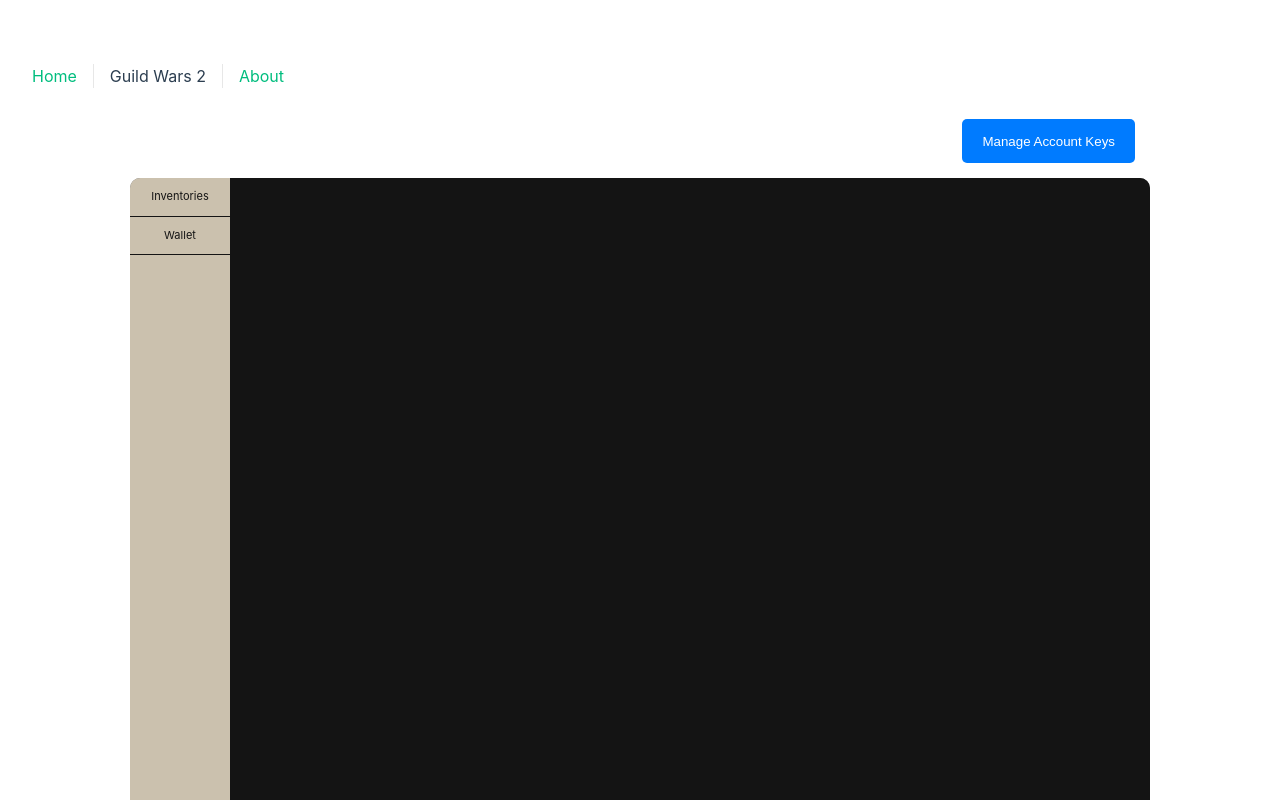
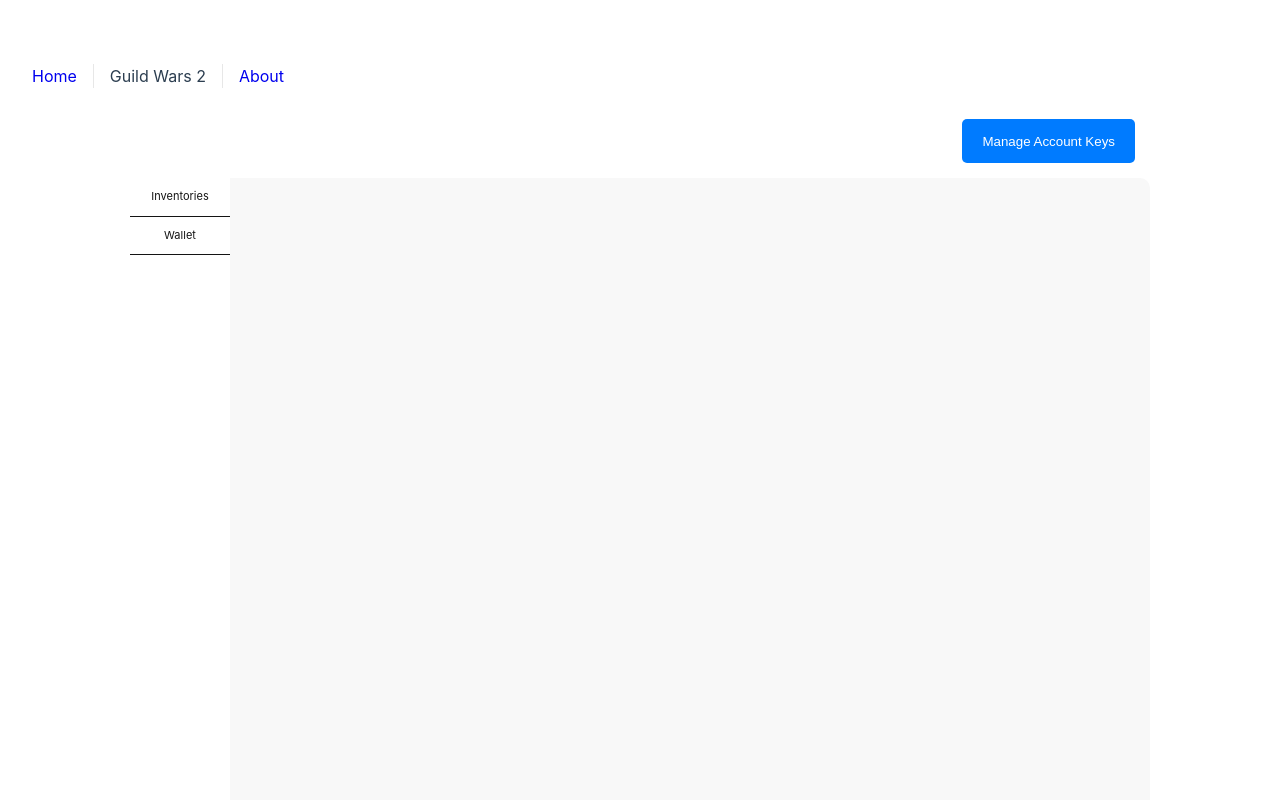
Before and after one commit to LizBrown-5280/gw2-uga, a Vue app: page /gw2Home in a window 1280 px wide. Shown: the top 800 px of the page. Built offline with nearby package versions, Linux system fonts and the light colour scheme.

Commit message:
updated css

```diff
--- a/src/assets/base.css
+++ b/src/assets/base.css
@@ -4,11 +4,17 @@
   --vt-c-white-soft: #f8f8f8;
   --vt-c-white-mute: #f2f2f2;
 
-  --vt-c-black: #181818;
-  --vt-c-black-soft: #222222;
-  --vt-c-black-mute: #282828;
+  --gw2-c-black-just-off: hsl(0, 0%, 5%);
+  --gw2-c-black-soft: hsl(0, 0%, 11%);
+  --gw2-c-black-mute: hsl(0, 0%, 20%);
 
   --vt-c-indigo: #2c3e50;
+
+  --gw2-c-green: hsla(160, 100%, 37%, 1);
+  --gw2-c-white: hsla(0, 0%, 100%, 1);
+  --gw2-c-black: hsla(0, 0%, 0%, 1);
+  --gw2-c-sand: hsl(28, 19%, 85%);
+  --gw2-c-sand-dark: hsl(28, 10%, 18%);
 
   --vt-c-divider-light-1: rgba(60, 60, 60, 0.29);
   --vt-c-divider-light-2: rgba(60, 60, 60, 0.12);
@@ -25,6 +31,7 @@
 :root {
   --color-background: var(--vt-c-white);
   --color-background-soft: var(--vt-c-white-soft);
+  --color-background-soft-2: hsla(39, 22%, 74%, 1);
   --color-background-mute: var(--vt-c-white-mute);
 
   --color-border: var(--vt-c-divider-light-2);
@@ -38,15 +45,17 @@
 
 @media (prefers-color-scheme: dark) {
   :root {
-    --color-background: var(--vt-c-black);
-    --color-background-soft: var(--vt-c-black-soft);
-    --color-background-mute: var(--vt-c-black-mute);
+    --color-background: var(--gw2-c-black-just-off);
+    --color-background-soft: var(--gw2-c-black-soft);
+    --color-background-mute: var(--gw2-c-black-mute);
+    --color-background-sand: var(--gw2-c-sand);
+    --color-background-sand-dark: var(--gw2-c-sand-dark);
 
     --color-border: var(--vt-c-divider-dark-2);
     --color-border-hover: var(--vt-c-divider-dark-1);
 
     --color-heading: var(--vt-c-text-dark-1);
-    --color-text: var(--vt-c-text-dark-2);
+    --color-text: var(---gw2-c-sand);
   }
 }
 
--- a/src/assets/main.css
+++ b/src/assets/main.css
@@ -7,10 +7,8 @@
   font-weight: normal;
 }
 
-a,
-.green {
+a {
   text-decoration: none;
-  color: hsla(160, 100%, 37%, 1);
   transition: 0.4s;
   padding: 3px;
 }
@@ -27,6 +25,12 @@ a,
   }
 }
 
+ul {
+  list-style-type: none;
+  text-align: left;
+  padding: 0px;
+}
+
 @media (hover: hover) {
   a:hover {
     background-color: hsla(160, 100%, 37%, 0.2);
--- a/src/components/gw2/GW2Main.vue
+++ b/src/components/gw2/GW2Main.vue
@@ -10,9 +10,7 @@
   </main>
 </template>
 
-<script lang="ts">
-export default {}
-</script>
+<script setup lang="ts"></script>
 
 <style scoped lang="scss">
 main {
@@ -24,13 +22,12 @@ main {
   text-align: center;
   font-size: 11px;
   color: white;
-  background-color: dimgray;
   display: flex;
 
   nav {
     width: 100px;
     height: 800px;
-    background-color: #cbc1ae;
+    background-color: var(--color-background-sand);
     border-top-left-radius: 10px;
     border-bottom-left-radius: 10px;
 
@@ -44,9 +41,12 @@ main {
   }
 
   section {
+    color: var(--gw2-c-sand);
     width: 920px;
     height: 800px;
-    background-color: #141414;
+    overflow-x: hidden;
+    padding: 10px 15px;
+    background-color: var(--color-background-soft);
     border-top-right-radius: 10px;
     border-bottom-right-radius: 10px;
   }
```
